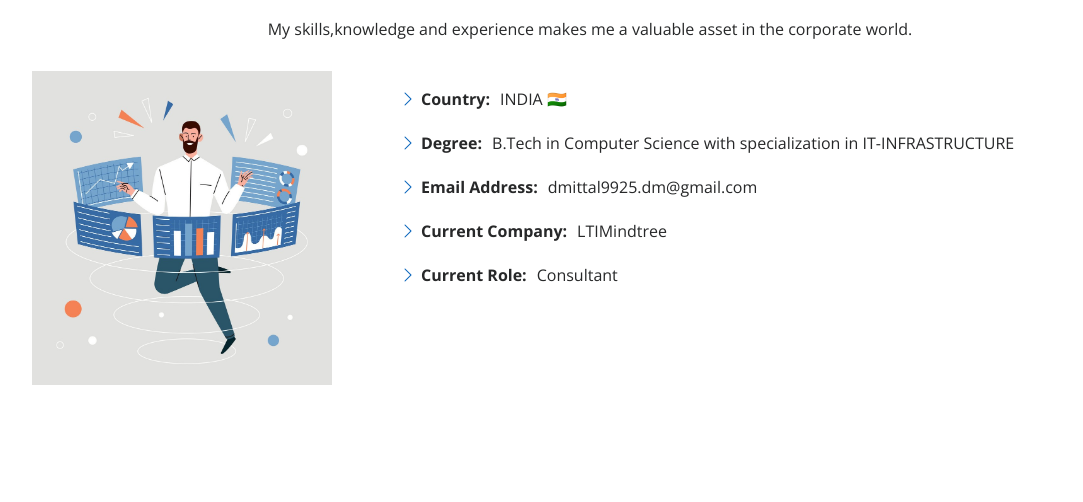
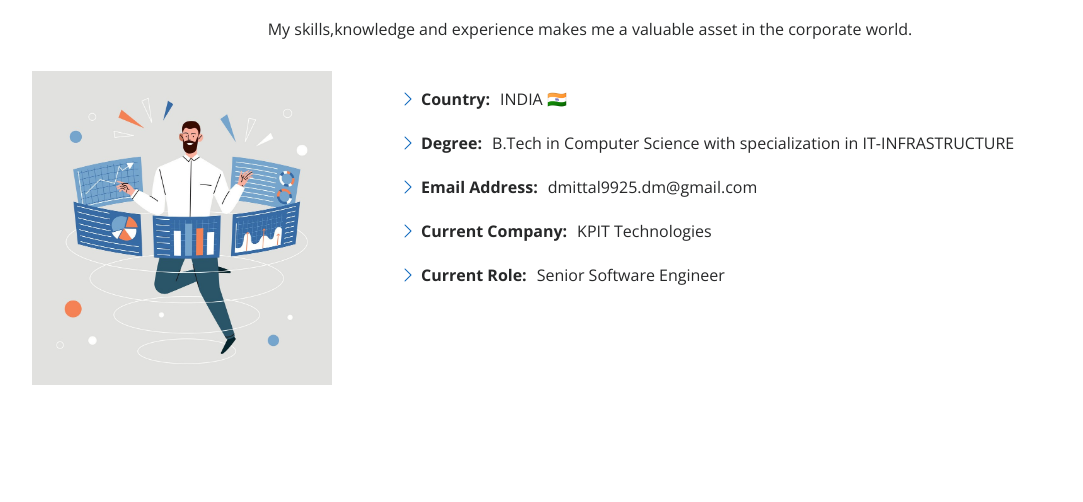
Before and after one commit to DEEPAKMITTAL7/DEEPAKMITTAL7.github.io, a plain HTML site: page index.html in a window 1280 px wide. Shown: the part 921-1423 px from the top of the page, without its empty margins (100-1183 px from the left). Drawn offline with nearby package versions, Linux system fonts and the light colour scheme.

Commit message:
Profile Updated

```diff
--- a/index.html
+++ b/index.html
@@ -84,8 +84,8 @@
                   <li><i class="bi bi-chevron-right"></i> <strong>Country:</strong> <span>INDIA 🇮🇳</span></li>
                   <li><i class="bi bi-chevron-right"></i> <strong>Degree:</strong> <span>B.Tech in Computer Science with specialization in IT-INFRASTRUCTURE </span></li>
                   <li><i class="bi bi-chevron-right"></i> <strong>Email Address:</strong> <span>dmittal9925.dm@gmail.com</span></li>
-                  <li><i class="bi bi-chevron-right"></i> <strong>Current Company:</strong> <span>LTIMindtree</span></li>
-                  <li><i class="bi bi-chevron-right"></i> <strong>Current Role:</strong> <span>Consultant</span></li>
+                  <li><i class="bi bi-chevron-right"></i> <strong>Current Company:</strong> <span>KPIT Technologies</span></li>
+                  <li><i class="bi bi-chevron-right"></i> <strong>Current Role:</strong> <span>Senior Software Engineer</span></li>
                 </ul>
               </div>
         </div>
```
